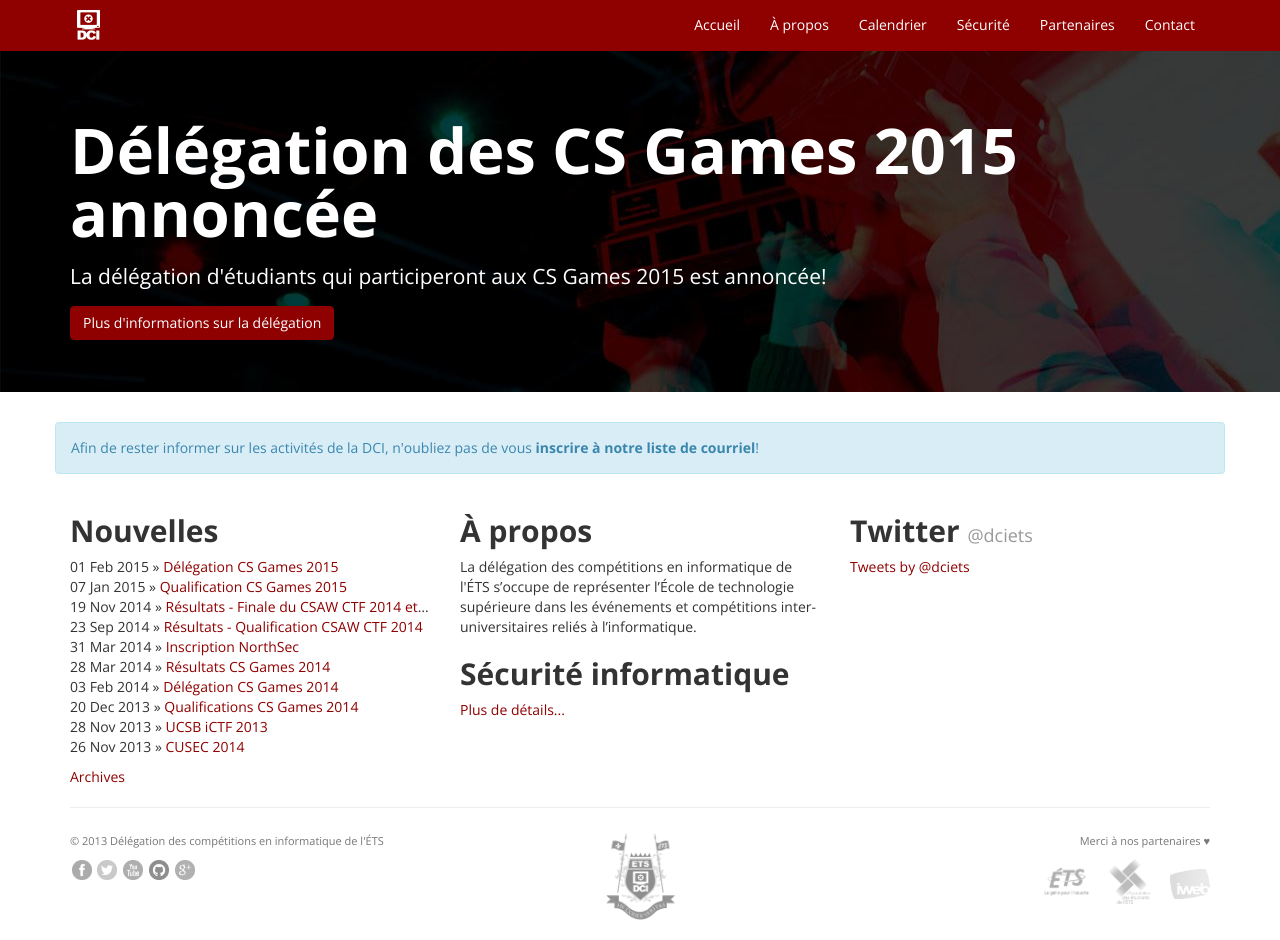
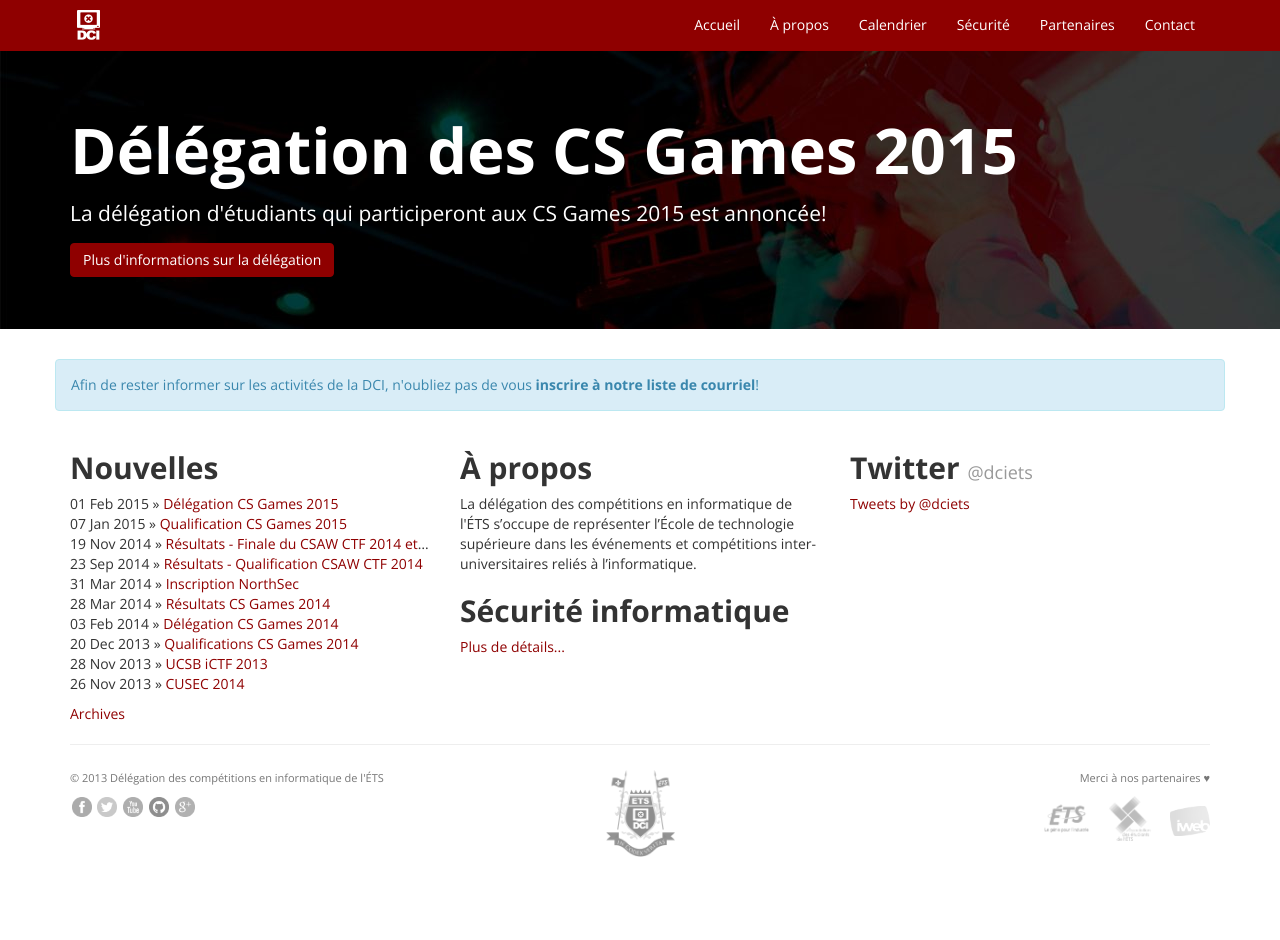
Before and after one commit to dciets/dciets.github.io, a Jekyll site: the page built from index.html, in a window 1280 px wide and 940 px high. Built offline with Jekyll 4.4.1, drawn with Linux system fonts in a browser that asks for light colours; Markdown is read by kramdown in place of the engine named in the settings; comment, search, counter and statistics services are not loaded.

Commit message:
Un mot de moins pour la princesse du web Mr. Binette.

```diff
--- a/index.html
+++ b/index.html
@@ -4,7 +4,7 @@ layout: default
 <!-- Jumbotron -->
 <div class='jumbotron'>
   <div class='container'>
-    <h1>Délégation des CS Games 2015 annoncée</h1>
+    <h1>Délégation des CS Games 2015</h1>
     <div class='p'>La délégation d'étudiants qui participeront aux CS Games 2015 est annoncée!</div>
     <a class='btn btn-primary btn-md' href='news/2015/02/01/delegation-cs-games-2015/'>Plus d'informations sur la délégation</a>
   </div>
```
